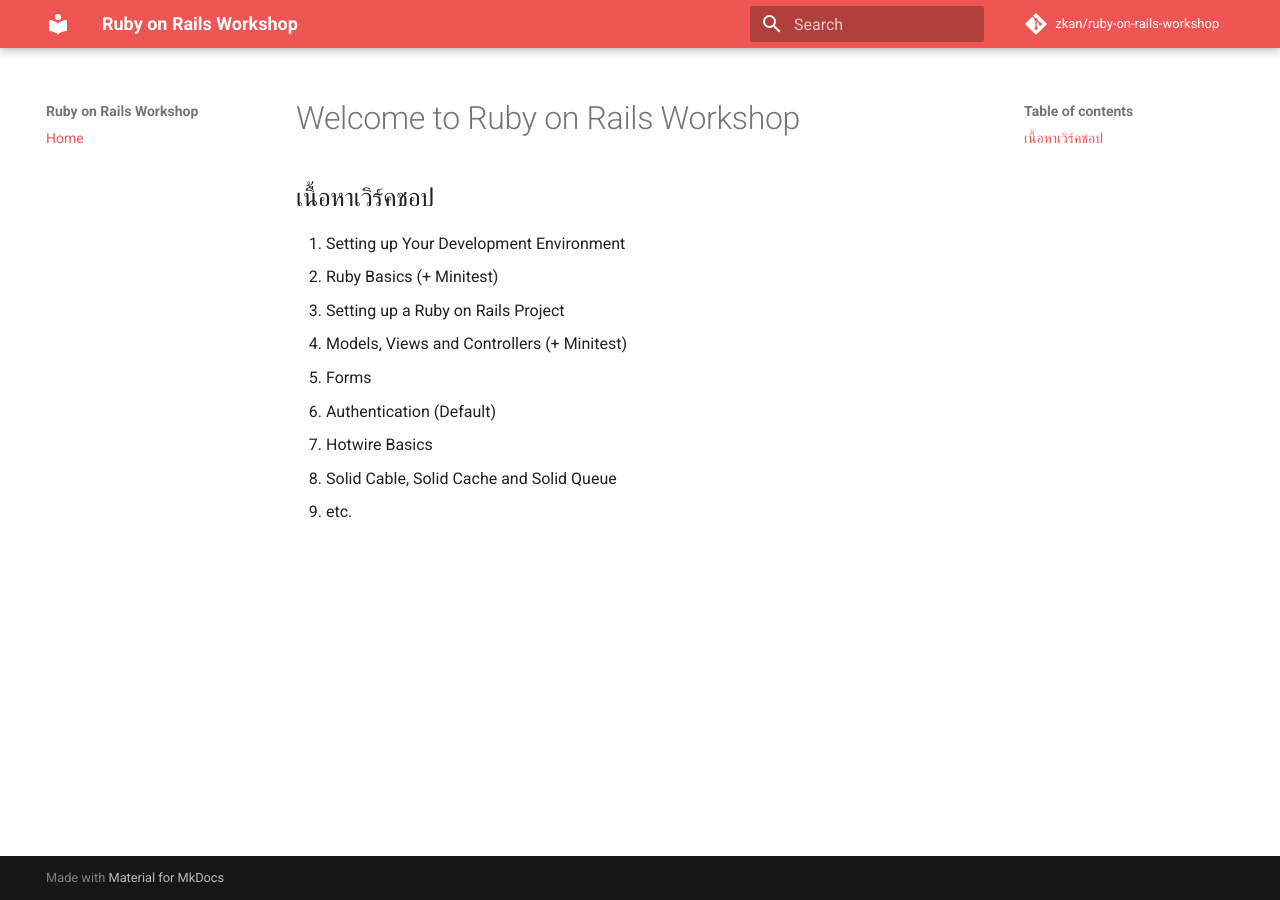
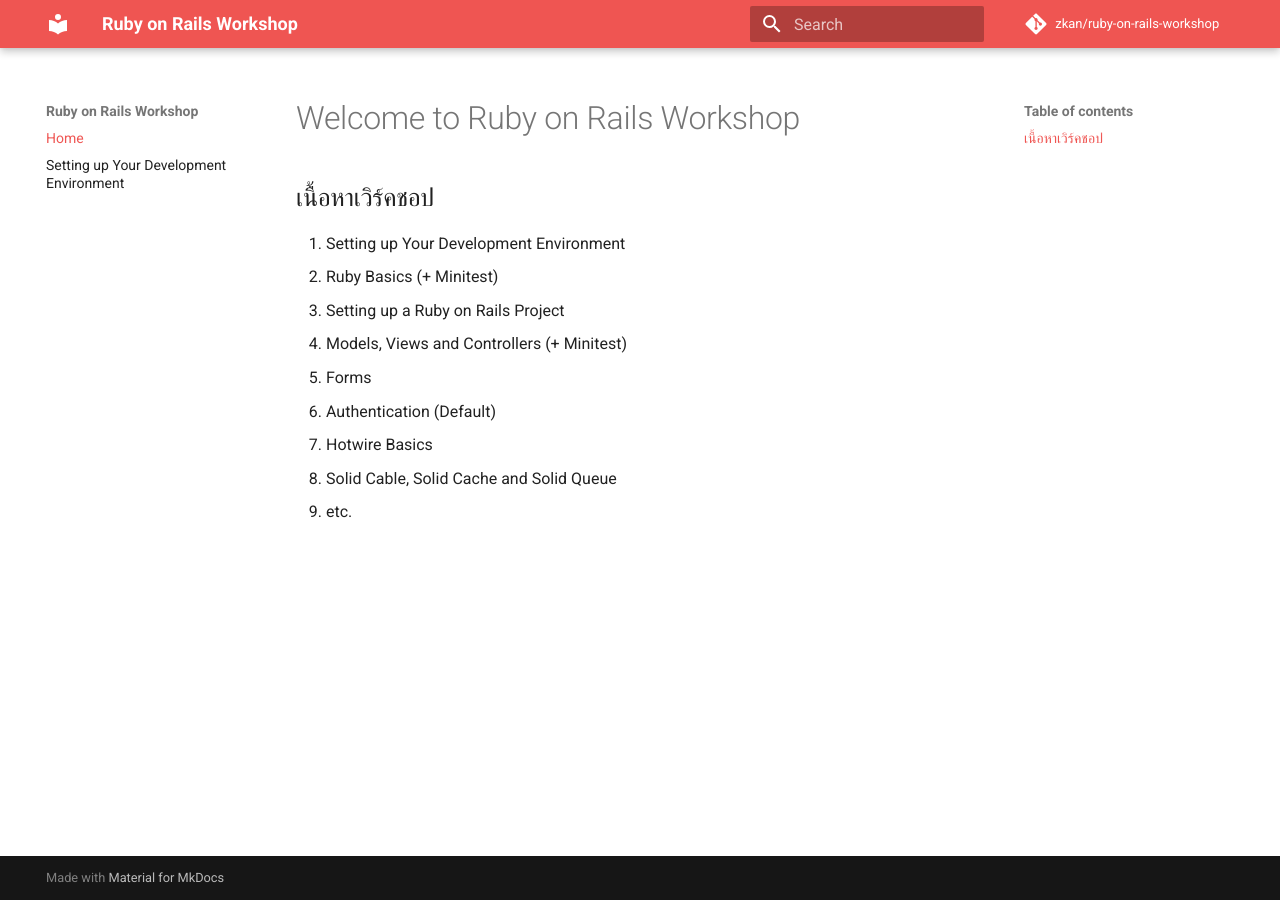
Before and after one commit to zkan/rails-unpacked-and-demystified-workshop, an MkDocs documentation site: the page built from docs/index.md, in a window 1280 px wide. Built offline with MkDocs 1.6.1 and Material for MkDocs 9.7.7, drawn with Linux system fonts in a browser that asks for light colours; comment, search, counter and statistics services are not loaded.

```diff
--- a/mkdocs.yml
+++ b/mkdocs.yml
@@ -32,3 +32,4 @@ plugins:
 
 nav:
   - Home: index.md
+  - Setting up Your Development Environment: setting-up-your-development-environment.md
```
Also changed, not shown: docs/setting-up-your-development-environment.md (added, +1 -0 lines).
